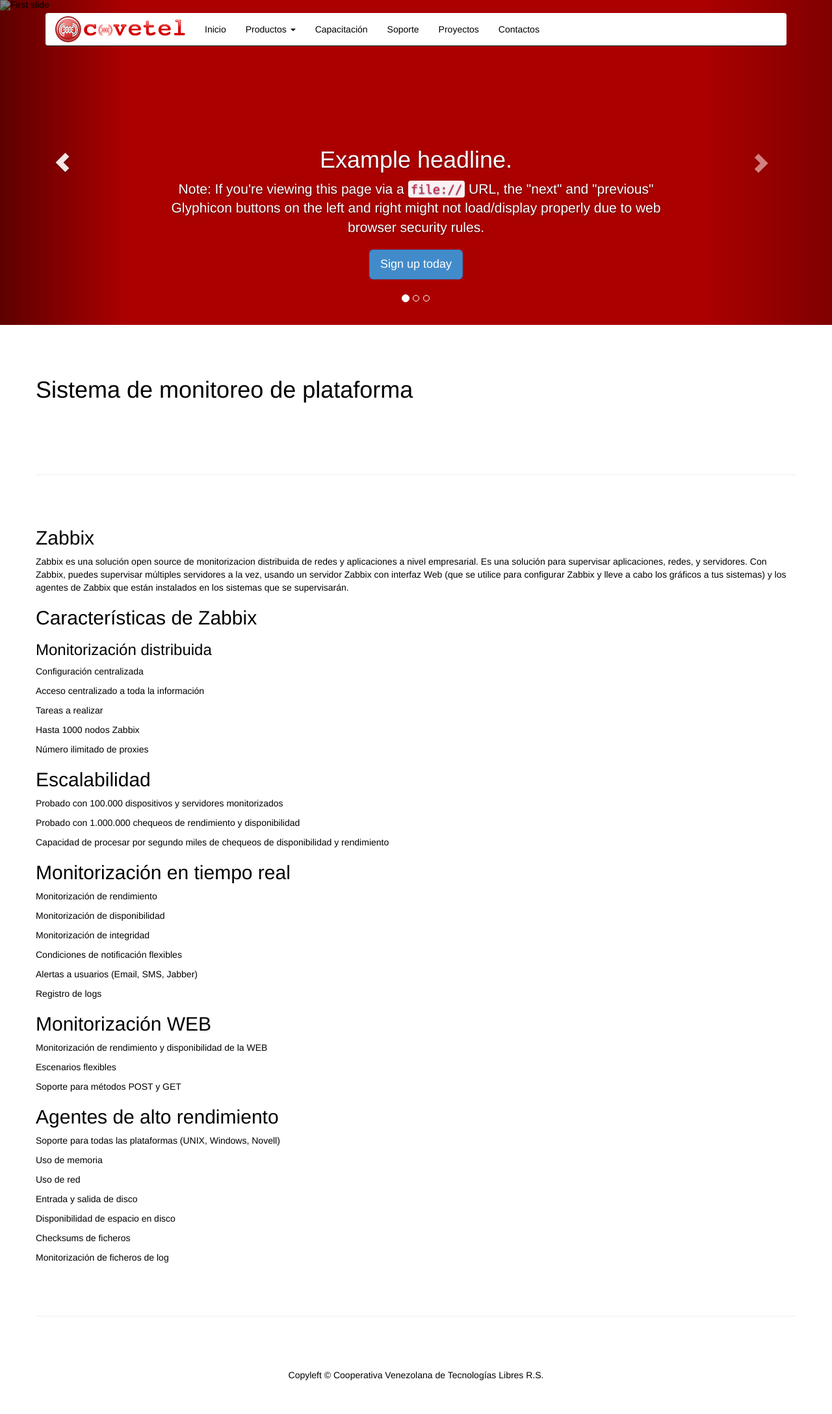
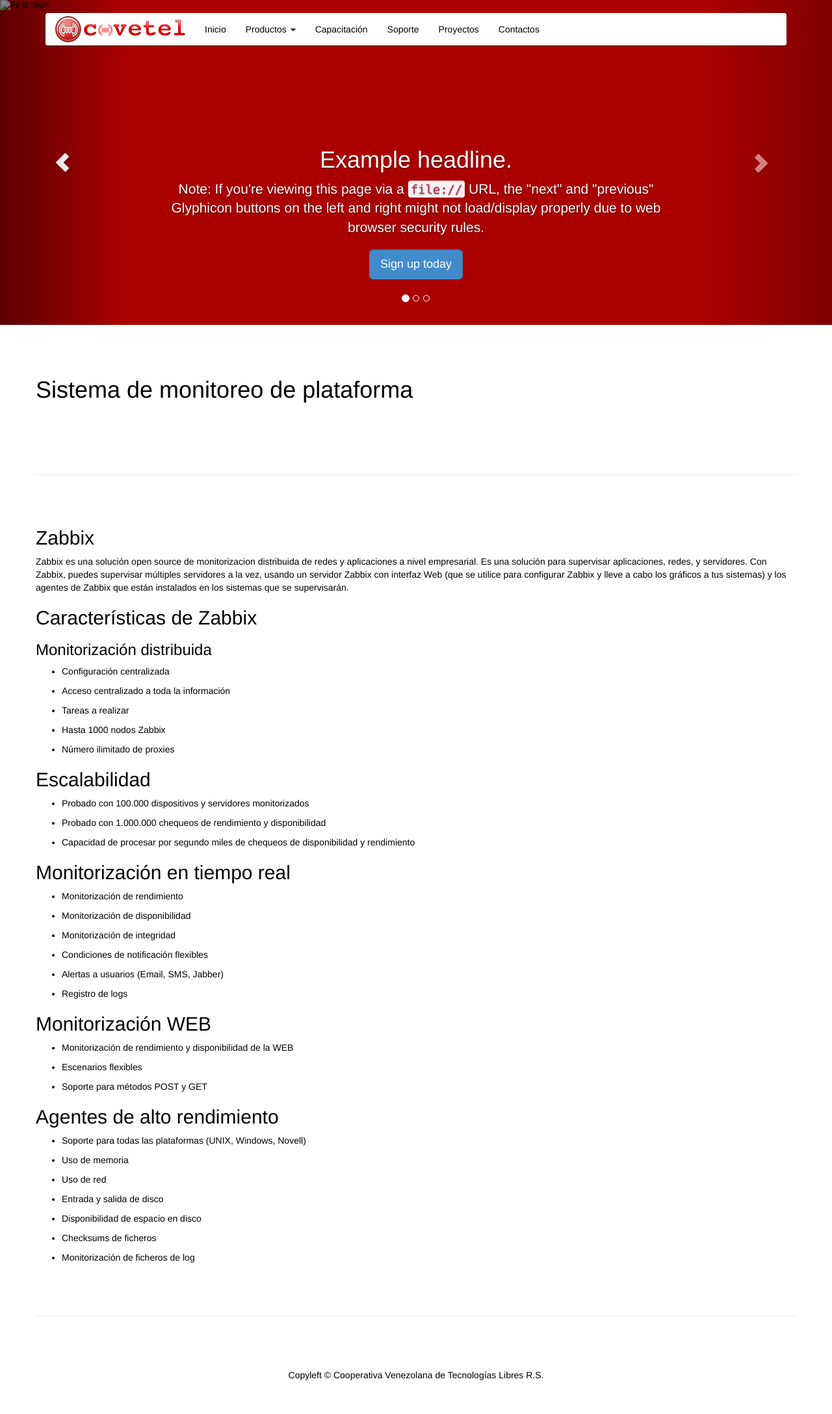
Before and after one commit to Covetel/Covetel.github.io, a Jekyll site: the page built from _posts/2014-04-25-Sistema-de-monitoreo-de-plataforma.markdown, in a window 1280 px wide. Shown: the whole page at 65% size. Built offline with Jekyll 4.4.1, drawn with Linux system fonts in a browser that asks for light colours; Markdown is read by kramdown in place of the engine named in the settings.

Commit message:
Listando caracteristicas del contenido usando veñetas

```diff
--- a/_posts/2014-04-25-Sistema-de-monitoreo-de-plataforma.markdown
+++ b/_posts/2014-04-25-Sistema-de-monitoreo-de-plataforma.markdown
@@ -12,58 +12,58 @@
 
 ###Monitorización distribuida
 
-Configuración centralizada
+* Configuración centralizada
 
-Acceso centralizado a toda la información
+* Acceso centralizado a toda la información
 
-Tareas a realizar
+* Tareas a realizar
 
-Hasta 1000 nodos Zabbix
+* Hasta 1000 nodos Zabbix
 
-Número ilimitado de proxies
+* Número ilimitado de proxies
 
 ##Escalabilidad
 
-Probado con 100.000 dispositivos y servidores monitorizados
+* Probado con 100.000 dispositivos y servidores monitorizados
 
-Probado con 1.000.000 chequeos de rendimiento y disponibilidad
+* Probado con 1.000.000 chequeos de rendimiento y disponibilidad
 
-Capacidad de procesar por segundo miles de chequeos de disponibilidad y rendimiento
+* Capacidad de procesar por segundo miles de chequeos de disponibilidad y rendimiento
 
 ##Monitorización en tiempo real
 
-Monitorización de rendimiento
+* Monitorización de rendimiento
 
-Monitorización de disponibilidad
+* Monitorización de disponibilidad
 
-Monitorización de integridad
+* Monitorización de integridad
 
-Condiciones de notificación flexibles
+* Condiciones de notificación flexibles
 
-Alertas a usuarios (Email, SMS, Jabber)
+* Alertas a usuarios (Email, SMS, Jabber)
 
-Registro de logs
+* Registro de logs
 
 ##Monitorización WEB
 
-Monitorización de rendimiento y disponibilidad de la WEB
+* Monitorización de rendimiento y disponibilidad de la WEB
 
-Escenarios flexibles
+* Escenarios flexibles
 
-Soporte para métodos POST y GET
+* Soporte para métodos POST y GET
 
 ##Agentes de alto rendimiento
 
-Soporte para todas las plataformas (UNIX, Windows, Novell)
+* Soporte para todas las plataformas (UNIX, Windows, Novell)
 
-Uso de memoria
+* Uso de memoria
 
-Uso de red
+* Uso de red
 
-Entrada y salida de disco
+* Entrada y salida de disco
 
-Disponibilidad de espacio en disco
+* Disponibilidad de espacio en disco
 
-Checksums de ficheros
+* Checksums de ficheros
 
-Monitorización de ficheros de log
+* Monitorización de ficheros de log
```
